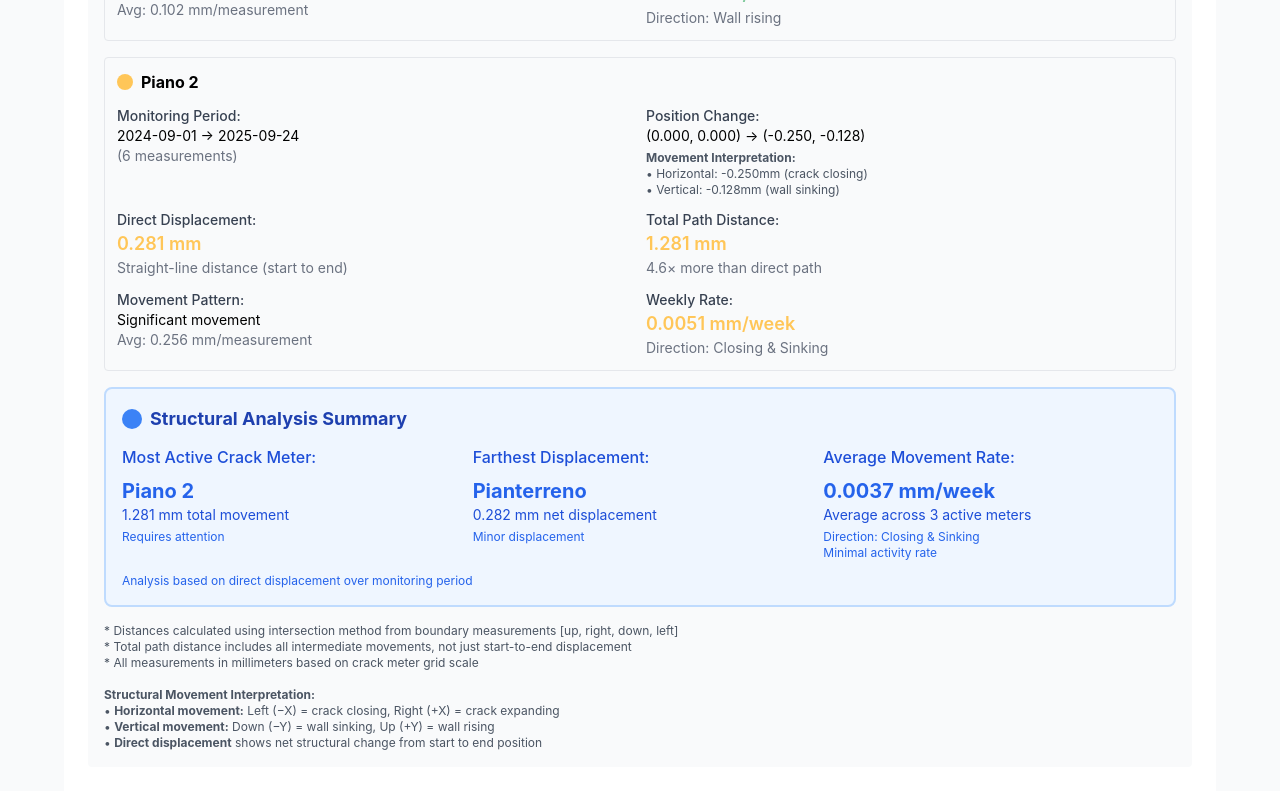
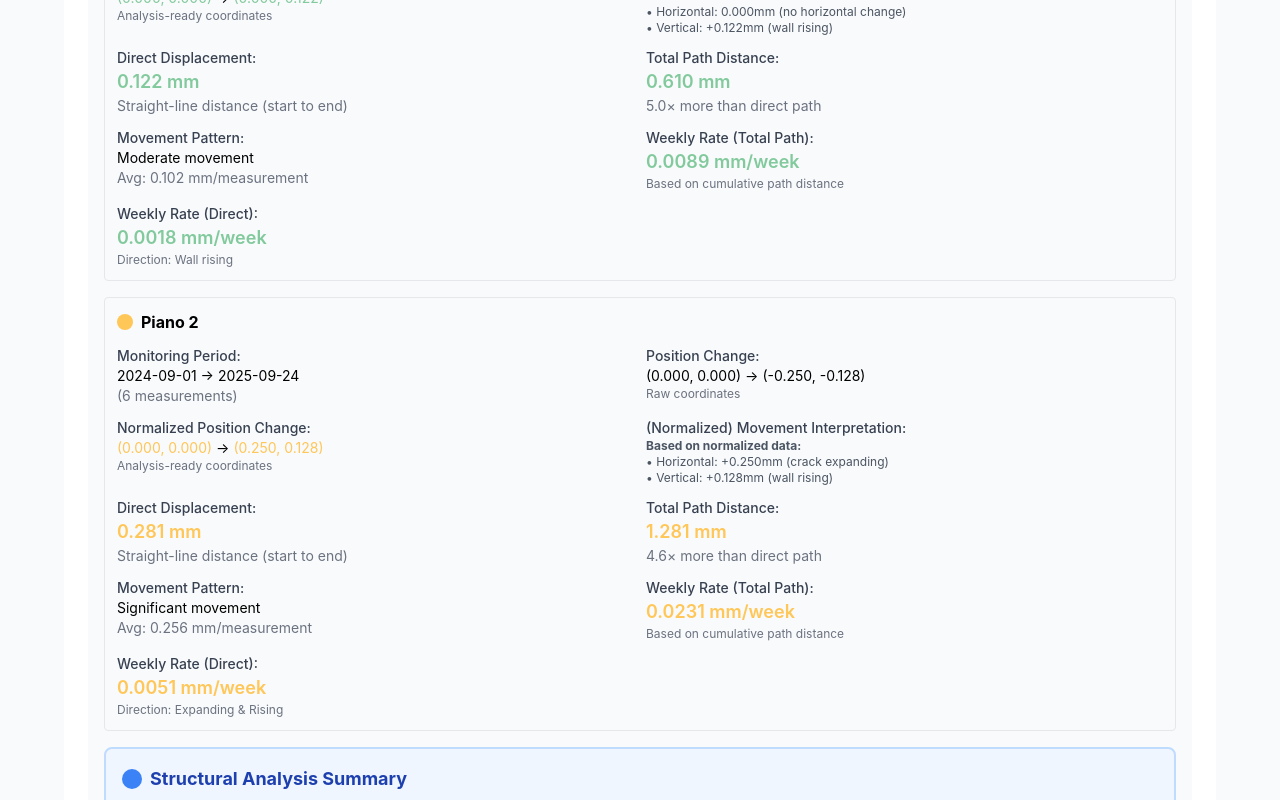
Before and after one commit to logosfabula/crack-visualizer, a React (Create React App) app: page / in a window 1280 px wide. Shown: the part 1580-2380 px from the top of the page. Built offline with nearby package versions, Linux system fonts and the light colour scheme.

Commit message:
[ADD] floors' movement summaries updated according to unified normalized interpretation; Direct Weekly Rate added; Normalized Position Change added;

```diff
--- a/src/CrackMovementVisualizer.js
+++ b/src/CrackMovementVisualizer.js
@@ -1128,6 +1128,8 @@ const CrackMovementVisualizer = () => {
           <div className="mb-4 text-sm text-gray-600">
             <p>• Transparency gradient: oldest (transparent) → newest (solid)</p>
             <p>• Lines show movement direction with days between measurements</p>
+            <p>• <strong>Note:</strong> This view shows raw positions, not consistent across floors, which are not availbale for meaningful interpretations</p>
+            <p>• For consistent analysis across floors, use the Normalized View</p>
           </div>
 
           <div style={{ width: '100%', height: '600px', position: 'relative' }}>
@@ -1408,8 +1410,11 @@ const CrackMovementVisualizer = () => {
         <div>
           <h2 className="text-xl font-semibold mb-4">Processed Data Table</h2>
           <div className="mb-2 text-sm text-gray-600">
-            <span className="inline-block w-4 h-4 bg-gray-50 border border-gray-300 align-middle mr-1"></span> Raw Data (floor-specific interpretation)
-            <span className="inline-block w-4 h-4 bg-slate-100 border border-gray-300 align-middle mr-1 ml-4"></span> Normalized Data (consistent interpretation)
+            <span className="inline-block w-4 h-4 bg-gray-50 border border-gray-300 align-middle mr-1"></span> Raw Data (direct calculations from readings)
+            <span className="inline-block w-4 h-4 bg-slate-100 border border-gray-300 align-middle mr-1 ml-4"></span> Normalized Data (consistent across floors for analysis and interpretation)
+            <div className="mt-1 text-xs">
+              <strong>Note:</strong> Only normalized positions should be used for structural interpretation as they apply corrections for unified analysis across all floors.
+            </div>
           </div>
           <div className="overflow-x-auto">
             <table className="min-w-full border-collapse border border-gray-300">
@@ -1586,15 +1591,49 @@ const CrackMovementVisualizer = () => {
                       <div>
                         <div className="font-medium text-gray-700">Position Change:</div>
                         <div>{firstPosition} → {lastPosition}</div>
-                        <div className="text-xs text-gray-600 mt-1">
-                          <strong>Movement Interpretation:</strong><br/>
-                          • Horizontal: {directDx > 0 ? `+${directDx.toFixed(3)}mm (crack expanding)` :
-                                        directDx < 0 ? `${directDx.toFixed(3)}mm (crack closing)` :
+                        <div className="text-gray-500 text-xs">Raw coordinates</div>
+                      </div>
+
+                      <div>
+                        <div className="font-medium text-gray-700">Normalized Position Change:</div>
+                        {(() => {
+                          // Get normalized positions for first and last readings
+                          const firstNormX = meterData[0][`${meter.dataKeys[0].replace('_x', '_norm_x')}`] || 0;
+                          const firstNormY = meterData[0][`${meter.dataKeys[1].replace('_y', '_norm_y')}`] || 0;
+                          const lastNormX = meterData[meterData.length - 1][`${meter.dataKeys[0].replace('_x', '_norm_x')}`];
+                          const lastNormY = meterData[meterData.length - 1][`${meter.dataKeys[1].replace('_y', '_norm_y')}`];
+
+                          return (
+                            <>
+                              <div>
+                                <span style={{ color: meter.color }}>(0.000, 0.000)</span> →
+                                <span style={{ color: meter.color }}> ({lastNormX.toFixed(3)}, {lastNormY.toFixed(3)})</span>
+                              </div>
+                              <div className="text-gray-500 text-xs">Analysis-ready coordinates</div>
+                            </>
+                          );
+                        })()}
+                      </div>
+
+                      <div>
+                        <div className="font-medium text-gray-700">(Normalized) Movement Interpretation:</div>
+                        {(() => {
+                          // Use normalized coordinates for interpretation
+                          const lastNormX = meterData[meterData.length - 1][`${meter.dataKeys[0].replace('_x', '_norm_x')}`];
+                          const lastNormY = meterData[meterData.length - 1][`${meter.dataKeys[1].replace('_y', '_norm_y')}`];
+
+                          return (
+                            <div className="text-xs text-gray-600">
+                              <strong>Based on normalized data:</strong><br/>
+                              • Horizontal: {lastNormX > 0 ? `+${lastNormX.toFixed(3)}mm (crack expanding)` :
+                                            lastNormX < 0 ? `${lastNormX.toFixed(3)}mm (crack closing)` :
                                             '0.000mm (no horizontal change)'}<br/>
-                          • Vertical: {directDy > 0 ? `+${directDy.toFixed(3)}mm (wall rising)` :
-                                      directDy < 0 ? `${directDy.toFixed(3)}mm (wall sinking)` :
+                              • Vertical: {lastNormY > 0 ? `+${lastNormY.toFixed(3)}mm (wall rising)` :
+                                          lastNormY < 0 ? `${lastNormY.toFixed(3)}mm (wall sinking)` :
                                           '0.000mm (no vertical change)'}
                             </div>
+                          );
+                        })()}
                       </div>
 
                       <div>
@@ -1634,16 +1673,34 @@ const CrackMovementVisualizer = () => {
                       </div>
 
                       <div>
-                        <div className="font-medium text-gray-700">Weekly Rate:</div>
+                        <div className="font-medium text-gray-700">Weekly Rate (Total Path):</div>
+                        <div className="text-lg font-semibold" style={{ color: meter.color }}>
+                          {(totalDistance / weeksDiff || 0).toFixed(4)} mm/week
+                        </div>
+                        <div className="text-gray-500 text-xs">
+                          Based on cumulative path distance
+                        </div>
+                      </div>
+
+                      <div>
+                        <div className="font-medium text-gray-700">Weekly Rate (Direct):</div>
                         <div className="text-lg font-semibold" style={{ color: meter.color }}>
                           {weeklyMovement.toFixed(4)} mm/week
                         </div>
-                        <div className="text-gray-500">
-                          Direction: {directDx === 0 && directDy === 0 ? 'No movement' :
-                                     directDx === 0 ? (directDy > 0 ? 'Wall rising' : 'Wall sinking') :
-                                     directDy === 0 ? (directDx > 0 ? 'Crack expanding' : 'Crack closing') :
-                                     `${directDx > 0 ? 'Expanding' : 'Closing'} & ${directDy > 0 ? 'Rising' : 'Sinking'}`}
-                        </div>
+                        {(() => {
+                          // Use normalized coordinates for direction
+                          const lastNormX = meterData[meterData.length - 1][`${meter.dataKeys[0].replace('_x', '_norm_x')}`];
+                          const lastNormY = meterData[meterData.length - 1][`${meter.dataKeys[1].replace('_y', '_norm_y')}`];
+
+                          return (
+                            <div className="text-gray-500 text-xs">
+                              Direction: {lastNormX === 0 && lastNormY === 0 ? 'No movement' :
+                                        lastNormX === 0 ? (lastNormY > 0 ? 'Wall rising' : 'Wall sinking') :
+                                        lastNormY === 0 ? (lastNormX > 0 ? 'Crack expanding' : 'Crack closing') :
+                                        `${lastNormX > 0 ? 'Expanding' : 'Closing'} & ${lastNormY > 0 ? 'Rising' : 'Sinking'}`}
+                            </div>
+                          );
+                        })()}
                       </div>
                     </div>
                   </div>
@@ -1813,10 +1870,12 @@ const CrackMovementVisualizer = () => {
           * Total path distance includes all intermediate movements, not just start-to-end displacement<br/>
           * All measurements in millimeters based on crack meter grid scale<br/>
           <br/>
-          <strong>Structural Movement Interpretation:</strong><br/>
+          <strong>Structural Movement Interpretation (Normalized Data):</strong><br/>
+          • <strong>All floors use consistent interpretation after normalization:</strong><br/>
           • <strong>Horizontal movement:</strong> Left (−X) = crack closing, Right (+X) = crack expanding<br/>
           • <strong>Vertical movement:</strong> Down (−Y) = wall sinking, Up (+Y) = wall rising<br/>
-          • <strong>Direct displacement</strong> shows net structural change from start to end position
+          • <strong>Direct displacement</strong> shows net structural change from start to end position<br/>
+          • P0 and P2 raw readings are inverted during normalization to match P1's standard interpretation
         </p>
       </div>
     </div>
```
Lines whose indentation alone changed are shown as unchanged.
